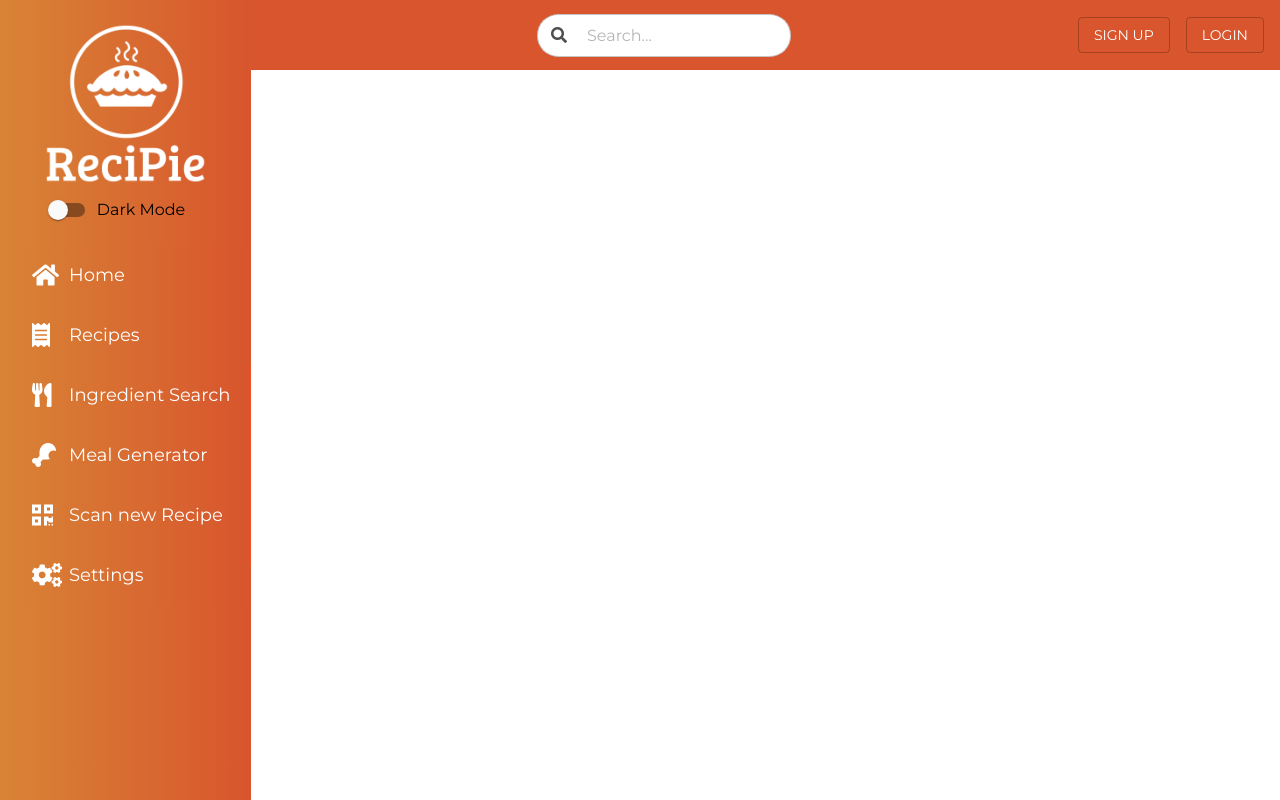
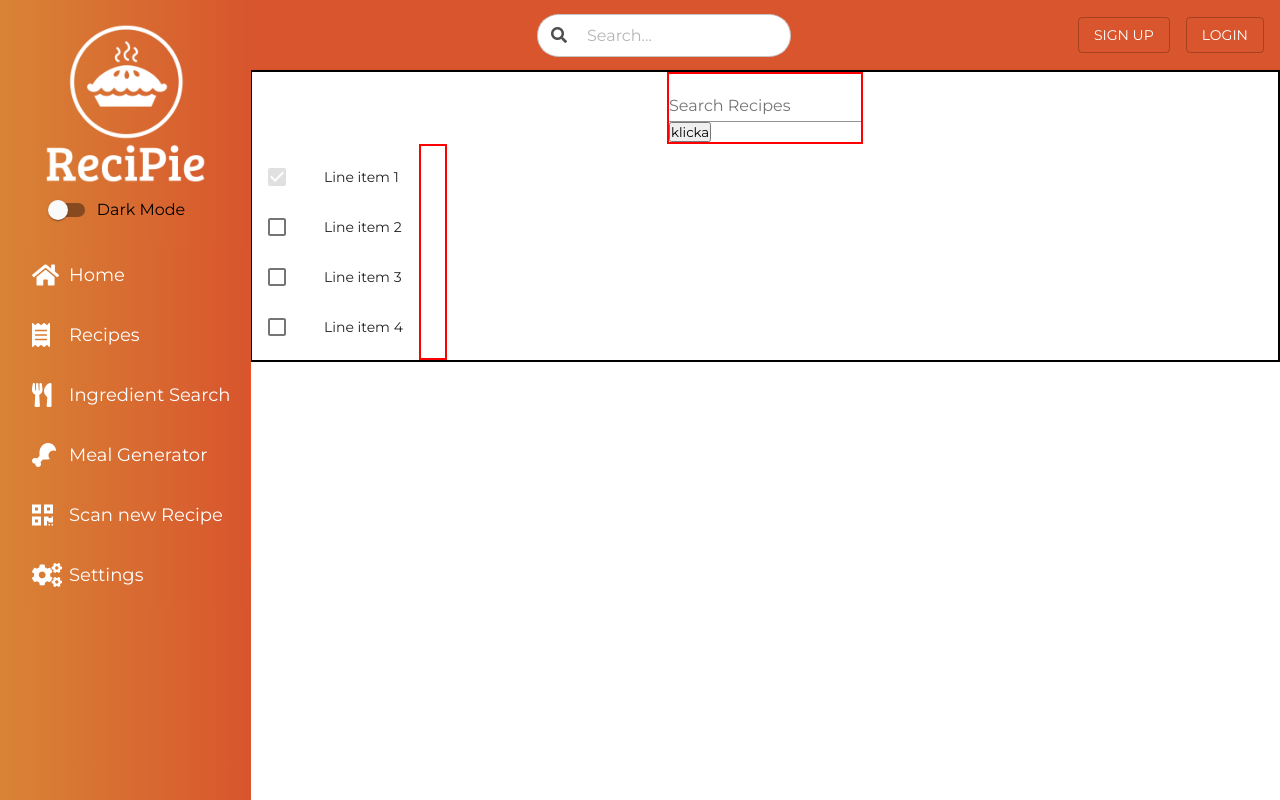
Before and after one commit to SqueakyNinja/ReciPie, a React (Create React App) app in the folder client/: page /browse-recipe in a window 1280 px wide. Built offline with nearby package versions, Linux system fonts and the light colour scheme.

Commit message:
Add BrowseRecipe.

```diff
--- a/client/src/Main.tsx
+++ b/client/src/Main.tsx
@@ -12,6 +12,7 @@ import CreateRecipe from "./pages/Recipes/CreateRecipe";
 import MyRecipes from "./pages/Recipes/MyRecipes";
 import ScanRecipe from "./pages/Recipes/ScanRecipe";
 import ImageDrop from "./components/ImageDrop";
+import BrowseRecipe from "./pages/BrowseRecipe"
 
 const Main = () => {
   return (
@@ -28,6 +29,7 @@ const Main = () => {
       <Route exact path="/meal-generator" component={MealGenerator} />
       <Route exact path="/meal-card/:id" component={MealCard} />
       <Route exact path="/image" component={ImageDrop} />
+      <Route exact path="/browse-recipe" component={BrowseRecipe}/>
     </Paper>
   );
 };
--- a/client/src/components/Navigation/MenuItems.jsx
+++ b/client/src/components/Navigation/MenuItems.jsx
@@ -12,7 +12,7 @@ export const MenuItems = [
     subNav: [
       {
         title: "Browse Recipes",
-        path: "#",
+        path: "/browse-recipe",
         icon: "fas fa-receipt",
       },
       {
--- /dev/null
+++ b/client/src/pages/BrowseRecipe/BrowseRecipe.jsx
@@ -0,0 +1,110 @@
+import React, { useState, useEffect } from "react";
+import { makeStyles } from "@material-ui/core/styles";
+import List from "@material-ui/core/List";
+import ListItem from "@material-ui/core/ListItem";
+import ListItemIcon from "@material-ui/core/ListItemIcon";
+
+import ListItemText from "@material-ui/core/ListItemText";
+import Checkbox from "@material-ui/core/Checkbox";
+import IconButton from "@material-ui/core/IconButton";
+import Search from "../MealGenerator/Search";
+import styles from "./BrowseRecipe.module.scss";
+import axios from "axios";
+import MealGrid from "../MealGenerator/MealGrid";
+
+const BrowseRecipe = () => {
+  const [checked, setChecked] = useState([0]);
+
+  const handleToggle = (value) => () => {
+    const currentIndex = checked.indexOf(value);
+    const newChecked = [...checked];
+
+    if (currentIndex === -1) {
+      newChecked.push(value);
+    } else {
+      newChecked.splice(currentIndex, 1);
+    }
+
+    setChecked(newChecked);
+  };
+
+  const [recipes, setRecipes] = useState([]);
+  const [query, setQuery] = useState("");
+
+  const fetchRecipes = async () => {
+    const result = await axios("https://api.spoonacular.com/recipes/complexSearch", {
+      params: {
+        apiKey: "34a95b9efbbe41dbaa0ba4b9d0d76287",
+        // apiKey: "8080ada856dd4f439b4a065ae353d836",
+        query: query,
+        number: 2,
+        sort: "popularity",
+      },
+    });
+    setRecipes(result.data.results);
+    /*const savedRecipes = await getAllRecipes("", false, query);
+    const savedApiRecipes = savedRecipes.recipes
+      .filter((recipe) => recipe.apiId !== null)
+      .map((recipe) => recipe.apiId);
+    const filteredRecipes = result.data.results.filter((recipe) => {
+      return savedApiRecipes.includes(recipe.id) === false;
+    });
+    const sortedRecipes = [...filteredRecipes, ...savedRecipes.recipes].sort();
+    console.log(sortedRecipes);
+    setRecipes(sortedRecipes);*/
+  };
+
+  useEffect(() => {
+    if (query.length > 0) {
+      const timeoutVar = setTimeout(() => {
+        fetchRecipes();
+      }, 500);
+
+      return () => clearTimeout(timeoutVar);
+    }
+    // eslint-disable-next-line react-hooks/exhaustive-deps
+  }, [query]);
+  return (
+    <div className={styles.browseContainer}>
+      <div className={styles.searchBox}>
+        <Search query={query} setQuery={setQuery}/>
+        <button onClick={ () => console.log(recipes)}>klicka</button>
+      </div>
+      <div className={styles.contentContainer}>
+        <div className={styles.filters}><List>
+        {[0, 1, 2, 3].map((value) => {
+          const labelId = `checkbox-list-label-${value}`;
+
+          return (
+            <ListItem
+              key={value}
+              role={undefined}
+              dense
+              button
+              onClick={handleToggle(value)}
+            >
+              <ListItemIcon>
+                <Checkbox
+                  edge="start"
+                  checked={checked.indexOf(value) !== -1}
+                  tabIndex={-1}
+                  disableRipple
+                  inputProps={{ "aria-labelledby": labelId }}
+                />
+              </ListItemIcon>
+              <ListItemText id={labelId} primary={`Line item ${value + 1}`} />
+            </ListItem>
+          );
+        })}
+      </List></div>
+        <div className={styles.searchResults}><MealGrid recipes={recipes}  /></div>
+
+
+      </div>
+
+
+    </div>
+  );
+};
+
+export default BrowseRecipe;
--- /dev/null
+++ b/client/src/pages/BrowseRecipe/BrowseRecipe.module.scss
@@ -0,0 +1,22 @@
+.browseContainer {
+display:flex;
+flex-direction: column;
+
+border: 2px solid black;
+
+    .searchBox{
+        border: 2px solid red;
+        margin: auto;
+
+    }
+
+    .contentContainer {
+display: flex;
+.filters{
+max-width: 300px;
+}
+.searchResults{
+    border: 2px solid red;
+}
+    }
+}
--- /dev/null
+++ b/client/src/pages/BrowseRecipe/index.jsx
@@ -0,0 +1,12 @@
+import React from 'react'
+import BrowseRecipe from './BrowseRecipe'
+
+const index = () => {
+    return (
+        <div>
+            <BrowseRecipe/>
+        </div>
+    )
+}
+
+export default index
```
